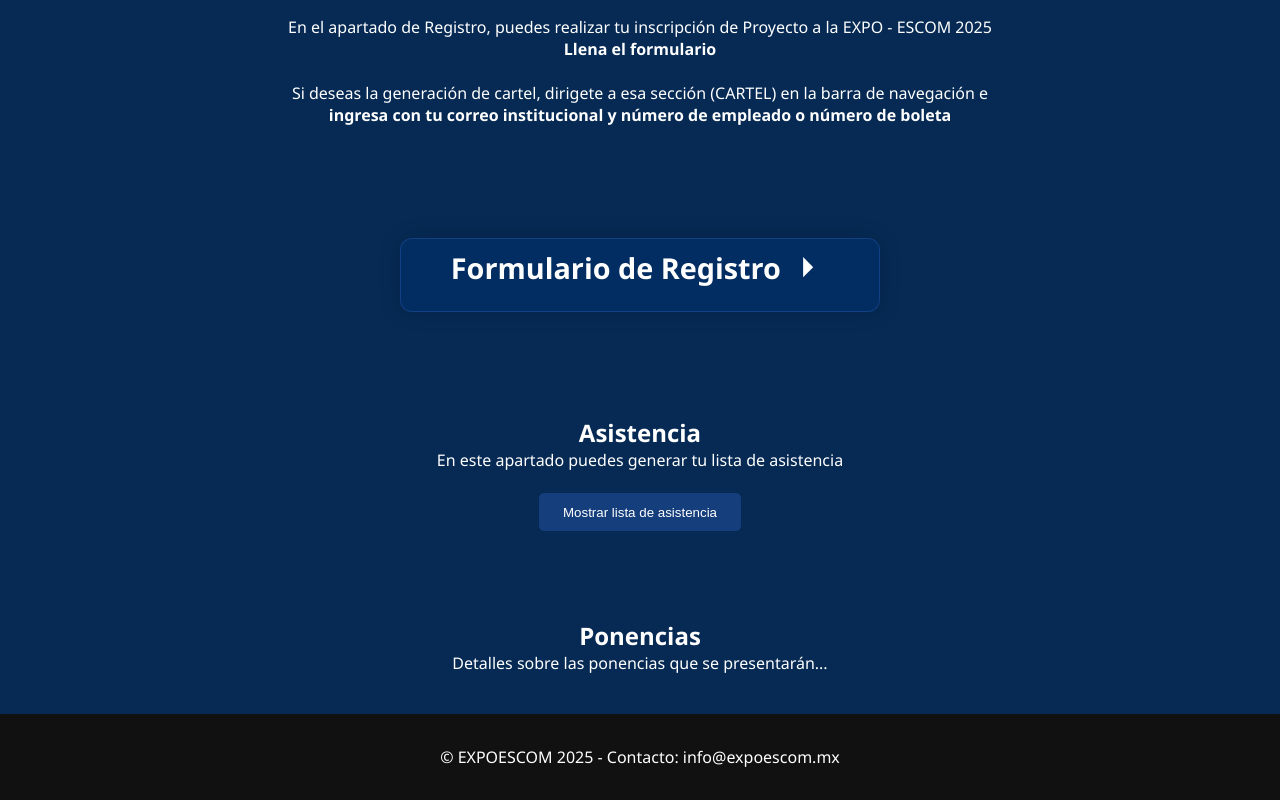
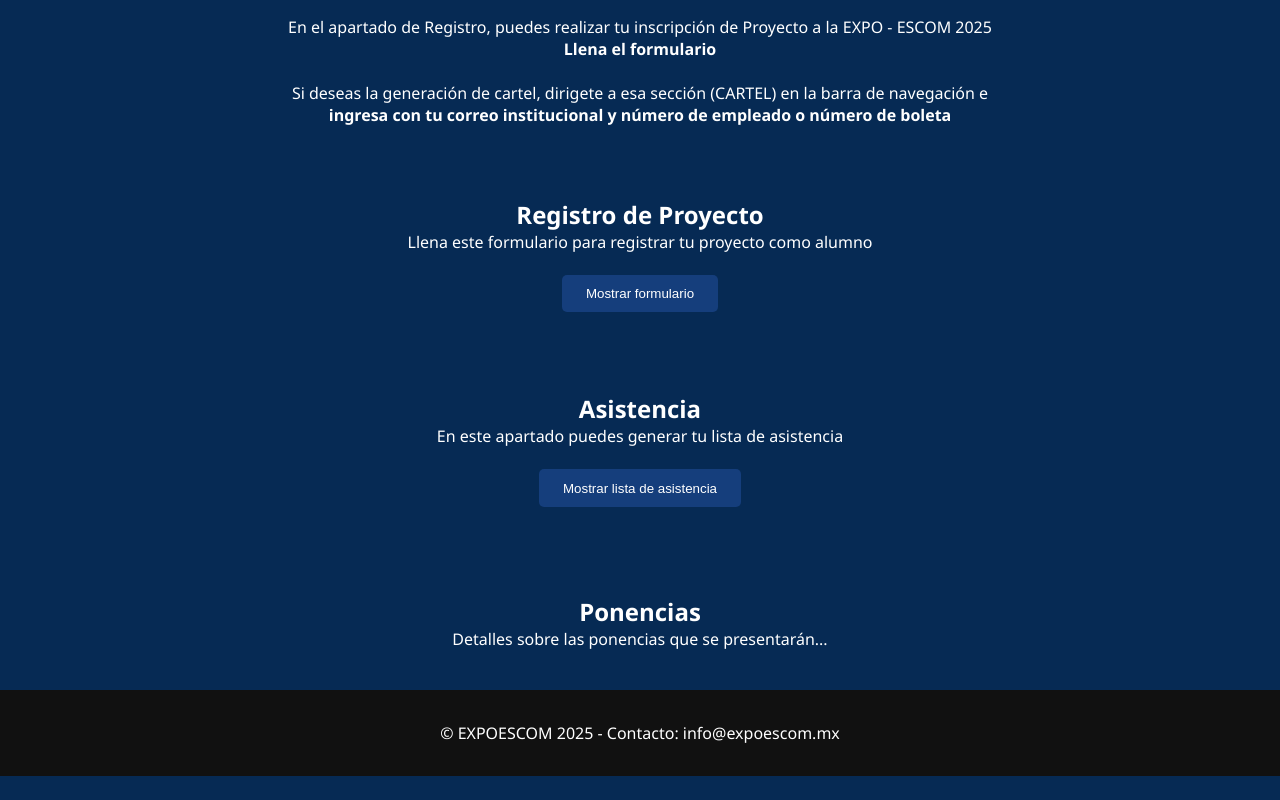
Before and after one commit to TeddyArellano/ExpoESCOM, a React (Create React App) app: page / in a window 1280 px wide. Shown: the part 879-1679 px from the top of the page. After the commit the page ends 1655 px from the top, so only its background shows below. Built offline with nearby package versions, Linux system fonts and the light colour scheme; the HTML template or start-up script is replaced by a standard one.

Commit message:
registro

```diff
--- a/src/components/Registro.js
+++ b/src/components/Registro.js
@@ -1,302 +1,178 @@
-import React, { useState, useRef, useEffect } from 'react';
+import React, { useState } from 'react';
 
-export default function Registro() {
-  const [tipoUsuario, setTipoUsuario] = useState('');
-  const [boleta, setBoleta] = useState('');
-  const [numeroEmpleado, setNumeroEmpleado] = useState('');
-  const [carrera, setCarrera] = useState('');
-  const [nombre, setNombre] = useState('');
-  const [correo, setCorreo] = useState('');
-  const [proyecto, setProyecto] = useState('');
-  const [formVisible, setFormVisible] = useState(false);
-  const [hover, setHover] = useState(false);
+export default function RegistroAlumnos() {
+  const [mostrarFormulario, setMostrarFormulario] = useState(false);
+  const [nombreProyecto, setNombreProyecto] = useState('');
+  const [materia, setMateria] = useState('');
+  const [docente, setDocente] = useState('');
+  const [horario, setHorario] = useState('');
+  const [numIntegrantes, setNumIntegrantes] = useState(1);
+  const [nombresIntegrantes, setNombresIntegrantes] = useState(['']);
 
-  const formRef = useRef(null);
-  const [maxHeight, setMaxHeight] = useState('0px');
-  const [opacity, setOpacity] = useState(0);
-  const [transform, setTransform] = useState('translateY(-10px)');
+  const handleNumIntegrantesChange = (e) => {
+    let cantidad = parseInt(e.target.value) || 1;
+    if (cantidad > 5) cantidad = 5;
+    if (cantidad < 1) cantidad = 1;
+    setNumIntegrantes(cantidad);
+    const nuevos = Array.from({ length: cantidad }, (_, i) => nombresIntegrantes[i] || '');
+    setNombresIntegrantes(nuevos);
+  };
 
-  useEffect(() => {
-    if (formVisible && formRef.current) {
-      setMaxHeight(formRef.current.scrollHeight + 20 + 'px');
-      setOpacity(1);
-      setTransform('translateY(0)');
-    } else {
-      setMaxHeight('0px');
-      setOpacity(0);
-      setTransform('translateY(-10px)');
-    }
-  }, [formVisible, tipoUsuario]);
+  const handleNombreIntegranteChange = (index, value) => {
+    const nuevos = [...nombresIntegrantes];
+    nuevos[index] = value;
+    setNombresIntegrantes(nuevos);
+  };
 
   const handleSubmit = (e) => {
     e.preventDefault();
-    if (!tipoUsuario) return alert('Selecciona tipo de usuario');
-    if (tipoUsuario === 'alumno') {
-      if (!carrera) return alert('Selecciona la carrera');
-      if (!/^\d{10}$/.test(boleta)) return alert('La boleta debe tener 10 dígitos');
-    }
-    if (tipoUsuario === 'maestro') {
-      if (!/^\d{8,10}$/.test(numeroEmpleado)) return alert('El número de empleado debe tener entre 8 y 10 dígitos');
-    }
-    if (!nombre.trim()) return alert('Ingresa tu nombre completo');
-    if (!correo.match(/.+@.+\.ipn\.mx$/)) return alert('Correo institucional debe terminar en .ipn.mx');
-    if (!proyecto.trim()) return alert('Ingresa nombre del proyecto');
-
-    alert(`¡Registro exitoso!
-Tipo: ${tipoUsuario}
-Carrera: ${carrera || 'N/A'}
-Boleta: ${boleta || 'N/A'}
-Número de empleado: ${numeroEmpleado || 'N/A'}
-Nombre: ${nombre}
-Correo: ${correo}
-Proyecto: ${proyecto}`);
+    console.log({
+      nombreProyecto,
+      materia,
+      docente,
+      horario,
+      integrantes: nombresIntegrantes,
+    });
+    alert('✅ Proyecto registrado con éxito');
+    setNombreProyecto('');
+    setMateria('');
+    setDocente('');
+    setHorario('');
+    setNumIntegrantes(1);
+    setNombresIntegrantes(['']);
   };
 
-  const ArrowIcon = ({ open, bounce }) => (
-    <svg
+  return (
+    <section id="registro" className="section" style={{ padding: '2rem' }}>
+      <h2 style={{ color: 'white' }}>Registro de Proyecto</h2>
+      <p style={{ color: 'white' }}>Llena este formulario para registrar tu proyecto como alumno</p>
+      <br />
+
+      <button
+        onClick={() => setMostrarFormulario(!mostrarFormulario)}
         style={{
-        transition: 'transform 0.3s ease',
-        transform: open ? 'rotate(90deg)' : 'rotate(0deg)',
-        width: '1.4em',
-        height: '1.4em',
-        fill: 'white',
-        display: 'inline-block',
-        verticalAlign: 'middle',
-        marginLeft: '8px',
-        animation: bounce ? 'bounce 0.6s ease infinite' : 'none',
+          padding: '0.7rem 1.5rem',
+          marginBottom: '1rem',
+          cursor: 'pointer',
+          backgroundColor: '#3366cc55',
+          color: 'white',
+          border: 'none',
+          borderRadius: '5px',
         }}
-      viewBox="0 0 20 20"
       >
-      <path d="M7 5l5 5-5 5V5z" />
-      <style>
-        {`
-          @keyframes bounce {
-            0%, 100% { transform: translateY(0); }
-            50% { transform: translateY(-5px); }
-          }
-        `}
-      </style>
-    </svg>
-  );
+        {mostrarFormulario ? 'Ocultar formulario' : 'Mostrar formulario'}
+      </button>
 
-  return (
-    <section id="registro" className="section">
-      <div style={styles.container}>
-        <h3
-          style={styles.title}
-          onClick={() => setFormVisible(!formVisible)}
-          aria-expanded={formVisible}
-          aria-controls="form-registro"
-          onMouseEnter={() => setHover(true)}
-          onMouseLeave={() => setHover(false)}
-          title="Haz clic para desplegar/ocultar el formulario"
+      {mostrarFormulario && (
+        <form
+          onSubmit={handleSubmit}
+          style={{
+            backgroundColor: '#3366cc55',
+            borderRadius: '10px',
+            padding: '1.5rem',
+          }}
         >
-          <span style={styles.titleText}>
-            Formulario de Registro
-            <ArrowIcon open={formVisible} bounce={hover && !formVisible} />
-          </span>
-        </h3>
-
-        <div
-          ref={formRef}
-          style={{
-            ...styles.formWrapper,
-            maxHeight: maxHeight,
-            opacity: opacity,
-            transform: transform,
-          }}
-          id="form-registro"
-        >
-          <form onSubmit={handleSubmit} style={styles.form}>
-            {/* El resto del formulario igual */}
-            <label style={styles.label}>
-              Tipo de usuario
-              <select
-                value={tipoUsuario}
-                onChange={(e) => {
-                  setTipoUsuario(e.target.value);
-                  if (e.target.value === 'alumno') {
-                    setNumeroEmpleado('');
-                  } else {
-                    setBoleta('');
-                    setCarrera('');
-                  }
-                }}
-                required
-                style={styles.select}
-              >
-                <option value="">Selecciona...</option>
-                <option value="maestro">Maestro</option>
-                <option value="alumno">Alumno</option>
-              </select>
-            </label>
-
-            {tipoUsuario === 'alumno' && (
-              <>
-                <label style={styles.label}>
-                  Carrera
-                  <select
-                    value={carrera}
-                    onChange={(e) => setCarrera(e.target.value)}
-                    required
-                    style={styles.select}
-                  >
-                    <option value="">Selecciona carrera</option>
-                    <option value="ISC">ISC</option>
-                    <option value="LCD">LCD</option>
-                    <option value="IA">IA</option>
-                  </select>
-                </label>
-
-                <label style={styles.label}>
-                  Número de boleta
+          <div style={{ marginBottom: '1rem' }}>
+            <label style={{ color: 'white' }}>Nombre del proyecto:</label><br />
             <input
               type="text"
-                    value={boleta}
-                    onChange={(e) => setBoleta(e.target.value)}
-                    placeholder="Ejemplo: 0123456789"
-                    pattern="\d{10}"
-                    title="Ingresa 10 dígitos"
+              value={nombreProyecto}
+              onChange={(e) => setNombreProyecto(e.target.value)}
               required
-                    style={styles.input}
+              placeholder="Ej. Sistema de Riego Inteligente"
+              style={inputStyle}
             />
-                </label>
-              </>
-            )}
+          </div>
 
-            {tipoUsuario === 'maestro' && (
-              <label style={styles.label}>
-                Número de empleado
+          <div style={{ marginBottom: '1rem' }}>
+            <label style={{ color: 'white' }}>Materia:</label><br />
             <input
               type="text"
-                  value={numeroEmpleado}
-                  onChange={(e) => setNumeroEmpleado(e.target.value)}
-                  placeholder="Ejemplo: 12345678"
-                  pattern="\d{8,10}"
-                  title="Entre 8 y 10 dígitos"
+              value={materia}
+              onChange={(e) => setMateria(e.target.value)}
               required
-                  style={styles.input}
+              placeholder="Ej. Desarrollo Web"
+              style={inputStyle}
             />
-              </label>
-            )}
+          </div>
 
-            <label style={styles.label}>
-              Nombre completo
+          <div style={{ marginBottom: '1rem' }}>
+            <label style={{ color: 'white' }}>Nombre del docente:</label><br />
+            <input
+              type="text"
+              value={docente}
+              onChange={(e) => setDocente(e.target.value)}
+              required
+              placeholder="Ej. Dra. González"
+              style={inputStyle}
+            />
+          </div>
+
+          <div style={{ marginBottom: '1rem' }}>
+            <label style={{ color: 'white' }}>Horario:</label><br />
+            <select
+              value={horario}
+              onChange={(e) => setHorario(e.target.value)}
+              required
+              style={inputStyle}
+            >
+              <option value="">Selecciona un horario</option>
+              <option value="10:30 - 13:30">10:30 - 13:30</option>
+              <option value="15:00 - 18:00">15:00 - 18:00</option>
+            </select>
+          </div>
+
+          <div style={{ marginBottom: '1rem' }}>
+            <label style={{ color: 'white' }}>Número de integrantes (máximo 5):</label><br />
+            <input
+              type="number"
+              min="1"
+              max="5"
+              value={numIntegrantes}
+              onChange={handleNumIntegrantesChange}
+              required
+              style={inputStyle}
+            />
+          </div>
+
+          {nombresIntegrantes.map((nombre, i) => (
+            <div key={i} style={{ marginBottom: '1rem' }}>
+              <label style={{ color: 'white' }}>Nombre del integrante #{i + 1}:</label><br />
               <input
                 type="text"
                 value={nombre}
-                onChange={(e) => setNombre(e.target.value)}
-                placeholder="Tu nombre completo"
+                onChange={(e) => handleNombreIntegranteChange(i, e.target.value)}
                 required
-                style={styles.input}
+                placeholder={`Ej. Integrante ${i + 1}`}
+                style={inputStyle}
               />
-            </label>
+            </div>
+          ))}
 
-            <label style={styles.label}>
-              Correo institucional
-              <input
-                type="email"
-                value={correo}
-                onChange={(e) => setCorreo(e.target.value)}
-                placeholder="@alumno/maestro.ipn.mx"
-                pattern=".+@.+\.ipn\.mx"
-                title="Correo institucional válido"
-                required
-                style={styles.input}
-              />
-            </label>
-
-            <label style={styles.label}>
-              Nombre del proyecto
-              <input
-                type="text"
-                value={proyecto}
-                onChange={(e) => setProyecto(e.target.value)}
-                placeholder="Nombre del proyecto"
-                required
-                style={styles.input}
-              />
-            </label>
-
-            <button type="submit" style={styles.button}>Registrar</button>
+          <button
+            type="submit"
+            style={{
+              padding: '0.7rem 1.5rem',
+              backgroundColor: '#3366cc',
+              color: 'white',
+              border: 'none',
+              borderRadius: '5px',
+              cursor: 'pointer',
+              marginTop: '1rem',
+            }}
+          >
+            Registrar proyecto
+          </button>
         </form>
-        </div>
-      </div>
+      )}
     </section>
   );
 }
 
-const styles = {
-  container: {
-    maxWidth: '480px',
-    margin: '2rem auto',
-    padding: '0.5rem 0.5rem',
-    backgroundColor: '#002f66cc',
-    borderRadius: '12px',
-    boxShadow: '0 0 22px rgba(0,0,0,0.15)',
-    backdropFilter: 'blur(6px)',
-    border: '1px solid #3366cc55',
-    color: 'white',
-  },
-  title: {
-    textAlign: 'center',
-    marginBottom: '1rem',
-    fontSize: '1.8rem',
-    color: 'white',
-    fontFamily: 'Segoe UI, sans-serif',
-    cursor: 'pointer',
-    userSelect: 'none',
-    display: 'flex',
-    justifyContent: 'center',
-    alignItems: 'center',
-  },
-  titleText: {
-    display: 'inline-flex',
-    alignItems: 'center',
-    justifyContent: 'center',
-  },
-  formWrapper: {
-    overflow: 'hidden',
-    transition: 'max-height 0.5s ease, opacity 0.5s ease, transform 0.5s ease',
-  },
-  form: {
-    display: 'flex',
-    flexDirection: 'column',
-  },
-  label: {
-    marginBottom: '1rem',
-    color: 'black',
-    fontWeight: 'bold',
-    fontSize: '1rem',
-  },
-  input: {
-    padding: '10px',
-    border: '2px solid #3366cc',
-    borderRadius: '6px',
-    fontSize: '1rem',
+const inputStyle = {
   width: '100%',
-    color: 'black',
-    backgroundColor: 'white',
-  },
-  select: {
-    padding: '10px',
-    border: '2px solid #3366cc',
-    borderRadius: '6px',
-    fontSize: '1rem',
-    width: '100%',
-    backgroundColor: 'white',
-    color: 'black',
-  },
-  button: {
-    marginTop: '1rem',
-    padding: '12px',
-    fontSize: '1.1rem',
-    backgroundColor: '#003366',
-    color: 'white',
-    fontWeight: 'bold',
-    border: 'none',
-    borderRadius: '6px',
-    cursor: 'pointer',
-    transition: 'background-color 0.3s ease',
-  },
+  padding: '0.5rem',
+  borderRadius: '5px',
+  border: '1px solid #ccc',
+  marginTop: '0.3rem',
 };
```
Lines whose indentation alone changed are shown as unchanged.
